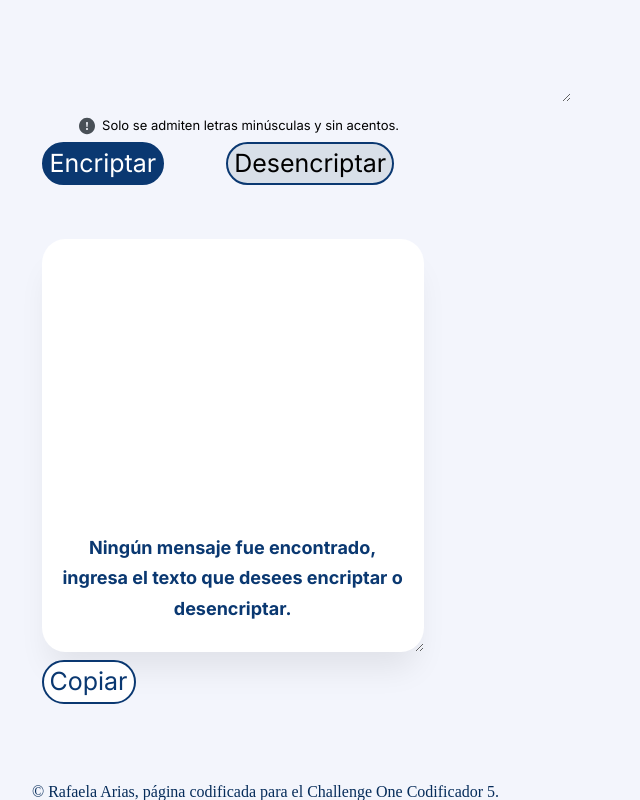
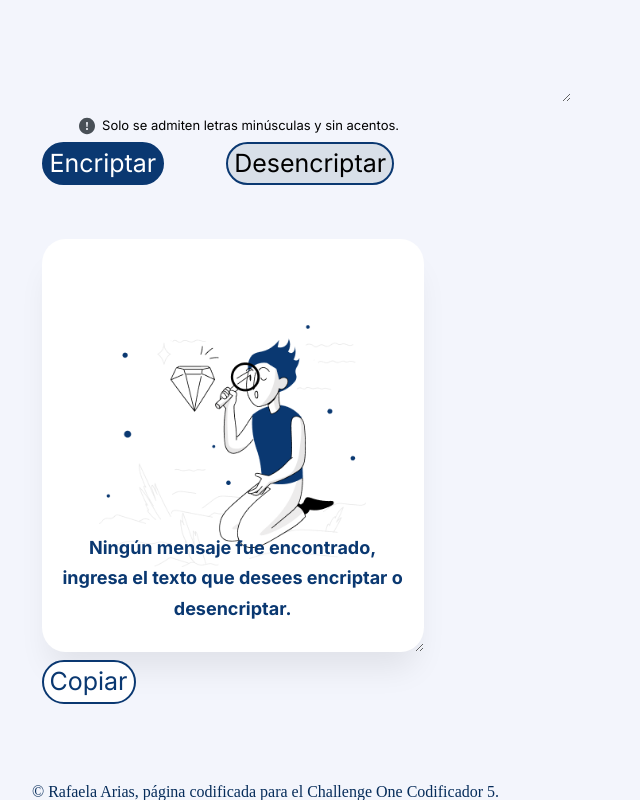
Before and after one commit to rafaela-arias/encriptador-texto, a plain HTML site: page index.html in a window 1280 px wide. Shown: the part 499-1299 px from the top of the page, without its empty margins (0-640 px from the left). Drawn offline with Linux system fonts and the light colour scheme; the site is published under a folder, as on GitHub Pages, so addresses that start at the root find nothing.

Commit message:
Update style.css
Eliminado el / delante de images del background image

```diff
--- a/style.css
+++ b/style.css
@@ -45,7 +45,7 @@ main{
 /*Caja de encriptación*/
 .mensajeencriptado{
   background-color: white;
-  background-image: url("/images/Muñeco.png");
+  background-image: url("images/Muñeco.png");
   background-size: 70%;
   background-position: center;
   background-repeat: no-repeat;
```
